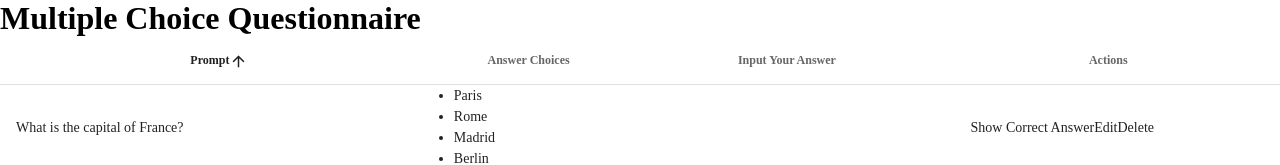
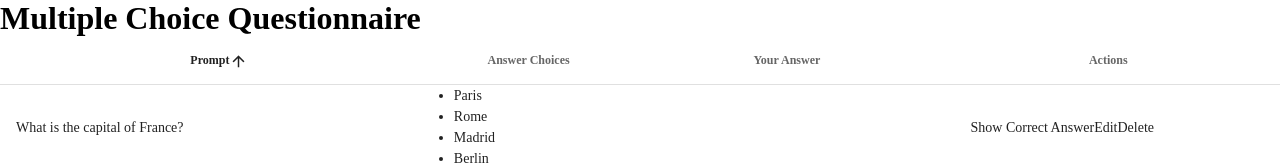
Before and after one commit to CherryMinguito/final_exam_bsit4a, a Nuxt app: page / in a window 1280 px wide. Shown: the top 165 px of the page. Built offline with nearby package versions, Linux system fonts and the light colour scheme.

Commit message:
Script Dev Exam

```diff
--- a/components/Questionaire.vue
+++ b/components/Questionaire.vue
@@ -65,7 +65,7 @@ export default {
       headers: [
         { text: 'Prompt',value: 'prompt' },
         { text: 'Answer Choices', value: 'answers' },
-        { text: 'Input Your Answer', value: 'selected' },
+        { text: 'Your Answer', value: 'selected' },
         { text: 'Actions', value: 'actions' }
       ],
       sortBy: 'prompt',
```
